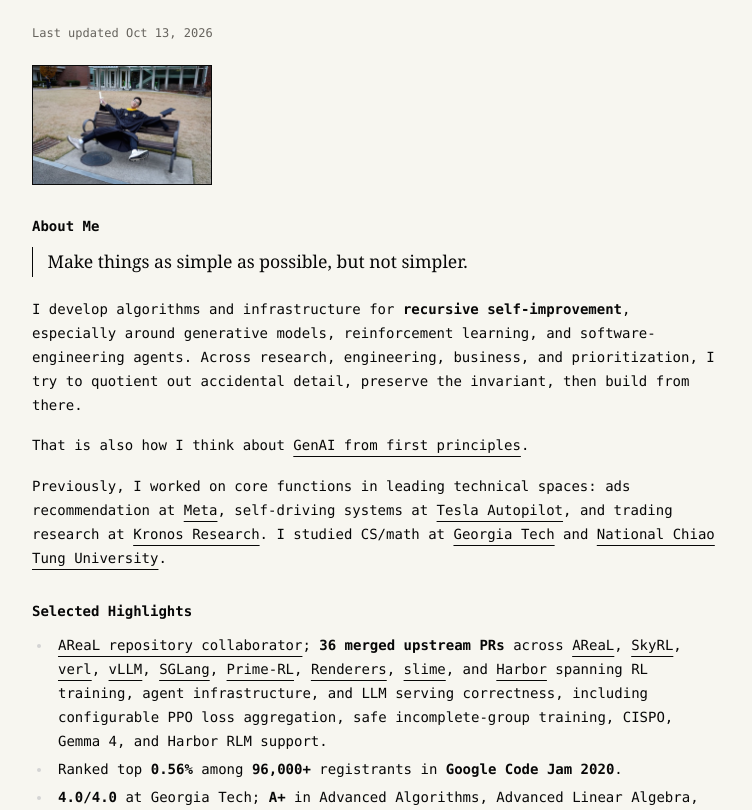
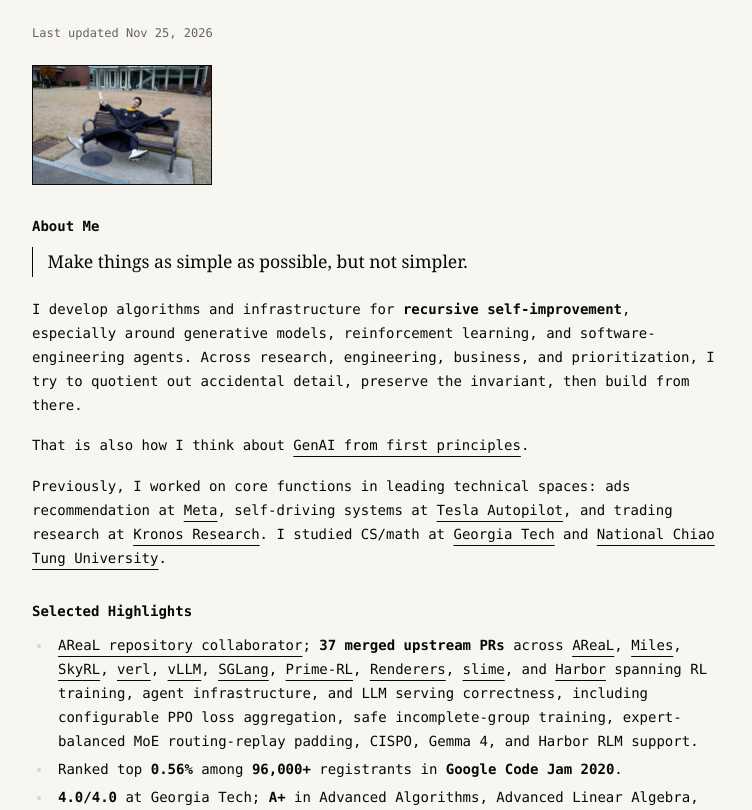
Before and after one commit to EazyReal/eazyreal.github.io, an Astro site: page / in a window 1280 px wide. Shown: the part 142-952 px from the top of the page, without its empty margins (16-768 px from the left). Built offline with nearby package versions, Linux system fonts and the light colour scheme; Astro itself is replaced by a stand-in of ours.

Commit message:
Add Miles RL contribution to open-source highlights

```diff
--- a/src/data/siteContent.ts
+++ b/src/data/siteContent.ts
@@ -76,6 +76,7 @@ export const links = {
   x: { href: "https://twitter.com/tensorfi", label: "X" },
   vmax: { href: "https://vmax.ai/", label: "Vmax" },
   slime: { href: `${pageHrefs.oss}#slime`, label: "slime" },
+  miles: { href: `${pageHrefs.oss}#miles`, label: "Miles" },
   harbor: { href: `${pageHrefs.oss}#harbor`, label: "Harbor" },
   areal: { href: `${pageHrefs.oss}#areal`, label: "AReaL" },
   skyrl: { href: `${pageHrefs.oss}#skyrl`, label: "SkyRL" },
@@ -88,9 +89,9 @@ export const links = {
 
 const pageLastUpdated = {
   coursework: "2026-06-18",
-  experience: "2026-10-13",
-  home: "2026-10-13",
-  oss: "2026-10-13",
+  experience: "2026-11-25",
+  home: "2026-11-25",
+  oss: "2026-11-25",
   projects: "2026-06-17",
   socials: "2026-06-18",
   writing: "2026-06-18",
@@ -182,7 +183,7 @@ export const vmaxSystem: RichText = [
   "I developed the core training system end-to-end: configuration system that makes experiments agent legible and reproducible, RL infrastructure orchestrating hundreds of GPUs, self-improving software-engineering task generators, and a rollout framework running agents in Harbor tasks on thousands of concurrent sandboxes.",
 ];
 
-export const ossPrSummary = "36 merged upstream PRs";
+export const ossPrSummary = "37 merged upstream PRs";
 
 export const vmaxOss: RichText = [
   "I am an ",
@@ -221,6 +222,8 @@ export const homepageHighlights: RichText[] = [
     " across ",
     { href: links.areal.href, text: links.areal.label },
     ", ",
+    { href: links.miles.href, text: links.miles.label },
+    ", ",
     { href: links.skyrl.href, text: links.skyrl.label },
     ", ",
     { href: links.verl.href, text: links.verl.label },
@@ -236,7 +239,7 @@ export const homepageHighlights: RichText[] = [
     { href: links.slime.href, text: links.slime.label },
     ", and ",
     { href: links.harbor.href, text: links.harbor.label },
-    " spanning RL training, agent infrastructure, and LLM serving correctness, including configurable PPO loss aggregation, safe incomplete-group training, CISPO, Gemma 4, and Harbor RLM support.",
+    " spanning RL training, agent infrastructure, and LLM serving correctness, including configurable PPO loss aggregation, safe incomplete-group training, expert-balanced MoE routing-replay padding, CISPO, Gemma 4, and Harbor RLM support.",
   ],
   [
     "Ranked top ",
@@ -455,6 +458,20 @@ export const ossGroups = [
     ],
   },
   {
+    id: "miles",
+    mergedPrCount: 1,
+    mergedPrsHref: "https://github.com/radixark/miles/pulls?q=is:pr+is:merged+author:EazyReal",
+    name: "Miles",
+    contributions: [
+      {
+        href: "https://github.com/radixark/miles/pull/2697",
+        title: "Expert-balanced MoE routing-replay padding",
+        description:
+          "strided fully padded routing-replay rows by pad-row ordinal across experts instead of concentrating them on experts 0..topk-1, preventing hot-rank expert-dispatch OOMs observed on 128-H100 256k-context DeepSeek-V4-Flash runs without aliasing under BSHD per-sample padding.",
+      },
+    ],
+  },
+  {
     id: "skyrl",
     mergedPrCount: 1,
     mergedPrsHref: "https://github.com/NovaSky-AI/SkyRL/pulls?q=is:pr+is:merged+author:EazyReal",
--- a/src/pages/oss.astro
+++ b/src/pages/oss.astro
@@ -7,7 +7,7 @@ const frontmatter = pageMeta.oss;
 
 <ArticleLayout frontmatter={frontmatter}>
   <p>
-    Selected work from <strong>{ossPrSummary}</strong> across 9 RL, agent infrastructure, and LLM serving repositories.
+    Selected work from <strong>{ossPrSummary}</strong> across {ossGroups.length} RL, agent infrastructure, and LLM serving repositories.
     I am an <a href="https://github.com/areal-project/AReaL/issues/1652">AReaL repository collaborator</a>.
   </p>
 
```
